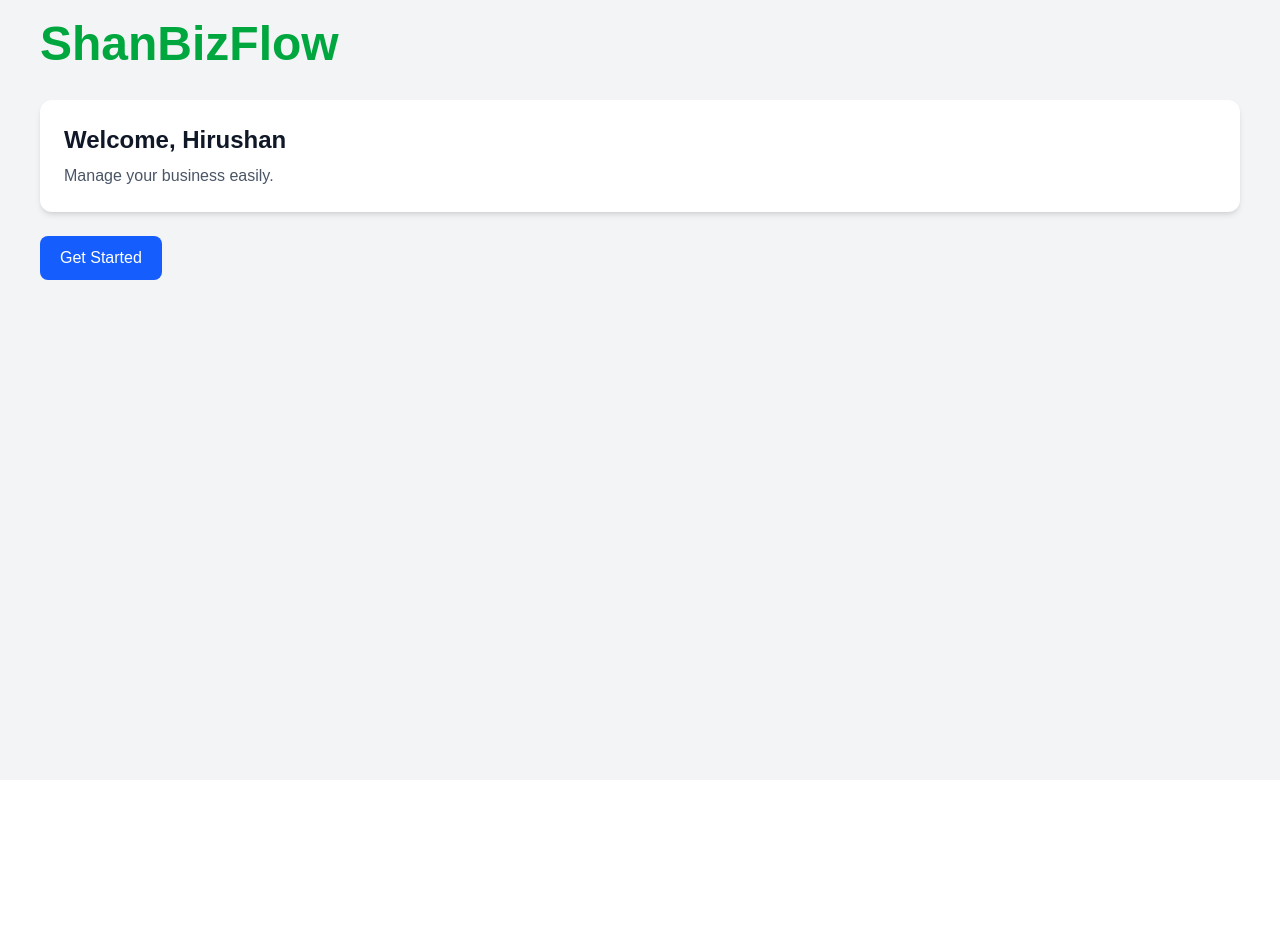
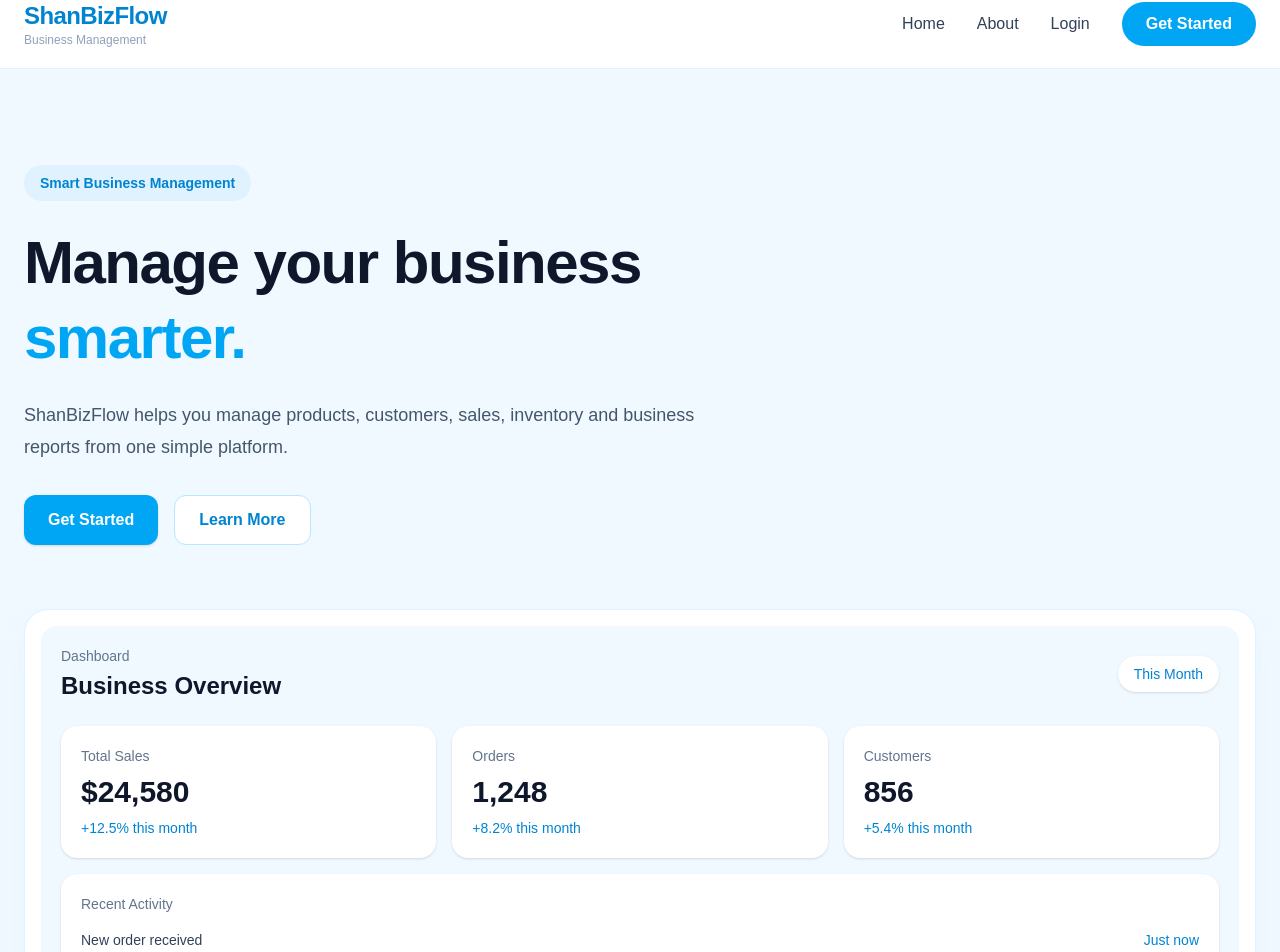
Before and after one commit to hirushannimsarapathirana-prog/shanbizflow, a Next.js app: page / in a window 1280 px wide. Shown: the part 20-972 px from the top of the page. Before the commit the page ends 800 px from the top, so only its background shows below. Built offline with nearby package versions, Linux system fonts and the light colour scheme.

Commit message:
Build professional landing page UI

```diff
--- a/app/layout.tsx
+++ b/app/layout.tsx
@@ -1,29 +1,23 @@
 import type { Metadata } from "next";
-import { Geist, Geist_Mono } from "next/font/google";
 import "./globals.css";
-
-const geistSans = Geist({
-  variable: "--font-geist-sans",
-  subsets: ["latin"],
-});
-
-const geistMono = Geist_Mono({
-  variable: "--font-geist-mono",
-  subsets: ["latin"],
-});
+import Navbar from "@/components/Navbar";
 
 export const metadata: Metadata = {
-  title: "Create Next App",
-  description: "Generated by create next app",
+  title: "ShanBizFlow",
+  description: "Business Management System",
 };
 
-export default function RootLayout({ children }: LayoutProps<"/">) {
+export default function RootLayout({
+  children,
+}: Readonly<{
+  children: React.ReactNode;
+}>) {
   return (
-    <html
-      lang="en"
-      className={`${geistSans.variable} ${geistMono.variable} h-full antialiased`}
-    >
-      <body className="min-h-full flex flex-col">{children}</body>
+    <html lang="en">
+      <body className="bg-gray-100">
+        <Navbar />
+        {children}
+      </body>
     </html>
   );
 }
--- a/app/page.tsx
+++ b/app/page.tsx
@@ -1,18 +1,38 @@
-import WelcomeMessage from "@/components/WelcomeMessage";
 import Button from "@/components/Button";
+import DashboardPreview from "@/components/DashboardPreview";
 
 export default function Home() {
   return (
-    <main className="min-h-screen bg-gray-100 p-10">
-      <h1 className="text-5xl font-extrabold text-green-600">
-        ShanBizFlow
-      </h1>
+    <main className="min-h-screen bg-white">
+      <section className="bg-sky-50">
+        <div className="mx-auto max-w-7xl px-6 py-24">
+          <div className="max-w-3xl">
+            <span className="inline-block rounded-full bg-sky-100 px-4 py-2 text-sm font-semibold text-sky-600">
+              Smart Business Management
+            </span>
 
-      <WelcomeMessage name="Hirushan" />
+            <h1 className="mt-6 text-5xl font-extrabold leading-tight tracking-tight text-slate-900 md:text-6xl">
+              Manage your business
+              <span className="text-sky-500"> smarter.</span>
+            </h1>
 
-      <div className="mt-6">
-        <Button text="Get Started" />
-      </div>
+            <p className="mt-6 max-w-2xl text-lg leading-8 text-slate-600">
+              ShanBizFlow helps you manage products, customers, sales,
+              inventory and business reports from one simple platform.
+            </p>
+
+            <div className="mt-8 flex flex-wrap gap-4">
+              <Button text="Get Started" />
+
+              <button className="rounded-xl border border-sky-200 bg-white px-6 py-3 font-semibold text-sky-600 transition hover:bg-sky-50">
+                Learn More
+              </button>
+            </div>
+          </div>
+
+          <DashboardPreview />
+        </div>
+      </section>
     </main>
   );
 }
--- a/components/Button.tsx
+++ b/components/Button.tsx
@@ -4,7 +4,7 @@ type ButtonProps = {
 
 export default function Button({ text }: ButtonProps) {
   return (
-    <button className="rounded-lg bg-blue-600 px-5 py-2.5 font-medium text-white hover:bg-blue-700">
+    <button className="rounded-xl bg-sky-500 px-6 py-3 font-semibold text-white shadow-sm transition hover:bg-sky-600">
       {text}
     </button>
   );
--- /dev/null
+++ b/components/DashboardPreview.tsx
@@ -0,0 +1,87 @@
+export default function DashboardPreview() {
+  return (
+    <div className="mt-16 rounded-3xl border border-sky-100 bg-white p-4 shadow-xl shadow-sky-100/50">
+      <div className="rounded-2xl bg-sky-50 p-5">
+        <div className="flex items-center justify-between">
+          <div>
+            <p className="text-sm font-medium text-slate-500">Dashboard</p>
+            <h2 className="mt-1 text-2xl font-bold text-slate-900">
+              Business Overview
+            </h2>
+          </div>
+
+          <span className="rounded-full bg-white px-4 py-2 text-sm font-medium text-sky-600 shadow-sm">
+            This Month
+          </span>
+        </div>
+
+        <div className="mt-6 grid gap-4 md:grid-cols-3">
+          <div className="rounded-2xl bg-white p-5 shadow-sm">
+            <p className="text-sm text-slate-500">Total Sales</p>
+            <p className="mt-2 text-3xl font-bold text-slate-900">
+              $24,580
+            </p>
+            <p className="mt-2 text-sm font-medium text-sky-600">
+              +12.5% this month
+            </p>
+          </div>
+
+          <div className="rounded-2xl bg-white p-5 shadow-sm">
+            <p className="text-sm text-slate-500">Orders</p>
+            <p className="mt-2 text-3xl font-bold text-slate-900">
+              1,248
+            </p>
+            <p className="mt-2 text-sm font-medium text-sky-600">
+              +8.2% this month
+            </p>
+          </div>
+
+          <div className="rounded-2xl bg-white p-5 shadow-sm">
+            <p className="text-sm text-slate-500">Customers</p>
+            <p className="mt-2 text-3xl font-bold text-slate-900">
+              856
+            </p>
+            <p className="mt-2 text-sm font-medium text-sky-600">
+              +5.4% this month
+            </p>
+          </div>
+        </div>
+
+        <div className="mt-4 rounded-2xl bg-white p-5 shadow-sm">
+          <p className="text-sm font-medium text-slate-500">
+            Recent Activity
+          </p>
+
+          <div className="mt-4 space-y-3">
+            <div className="flex items-center justify-between border-b border-slate-100 pb-3">
+              <span className="text-sm text-slate-700">
+                New order received
+              </span>
+              <span className="text-sm text-sky-600">
+                Just now
+              </span>
+            </div>
+
+            <div className="flex items-center justify-between border-b border-slate-100 pb-3">
+              <span className="text-sm text-slate-700">
+                New customer registered
+              </span>
+              <span className="text-sm text-slate-400">
+                10 min ago
+              </span>
+            </div>
+
+            <div className="flex items-center justify-between">
+              <span className="text-sm text-slate-700">
+                Product stock updated
+              </span>
+              <span className="text-sm text-slate-400">
+                25 min ago
+              </span>
+            </div>
+          </div>
+        </div>
+      </div>
+    </div>
+  );
+}
--- /dev/null
+++ b/components/Navbar.tsx
@@ -0,0 +1,46 @@
+export default function Navbar() {
+  return (
+    <nav className="border-b border-sky-100 bg-white">
+      <div className="mx-auto flex max-w-7xl items-center justify-between px-6 py-5">
+        <div>
+          <h1 className="text-2xl font-bold tracking-tight text-sky-600">
+            ShanBizFlow
+          </h1>
+          <p className="text-xs text-slate-400">
+            Business Management
+          </p>
+        </div>
+
+        <div className="hidden items-center gap-8 md:flex">
+          <a
+            href="/"
+            className="font-medium text-slate-700 transition hover:text-sky-600"
+          >
+            Home
+          </a>
+
+          <a
+            href="/about"
+            className="font-medium text-slate-700 transition hover:text-sky-600"
+          >
+            About
+          </a>
+
+          <a
+            href="/login"
+            className="font-medium text-slate-700 transition hover:text-sky-600"
+          >
+            Login
+          </a>
+
+          <a
+            href="/register"
+            className="rounded-full bg-sky-500 px-6 py-2.5 font-semibold text-white transition hover:bg-sky-600"
+          >
+            Get Started
+          </a>
+        </div>
+      </div>
+    </nav>
+  );
+}
--- a/components/WelcomeMessage.tsx
+++ b/components/WelcomeMessage.tsx
@@ -4,13 +4,13 @@ type WelcomeMessageProps = {
 
 export default function WelcomeMessage({ name }: WelcomeMessageProps) {
   return (
-    <div className="mt-8 rounded-xl bg-white p-6 shadow-md">
-      <h2 className="text-2xl font-semibold text-gray-900">
+    <div className="mt-8 rounded-2xl border border-sky-100 bg-white p-6 shadow-sm">
+      <h2 className="text-2xl font-semibold text-slate-900">
         Welcome, {name}
       </h2>
 
-      <p className="mt-2 text-gray-600">
-        Manage your business easily.
+      <p className="mt-2 text-slate-600">
+        Manage your business easily with ShanBizFlow.
       </p>
     </div>
   );
```
